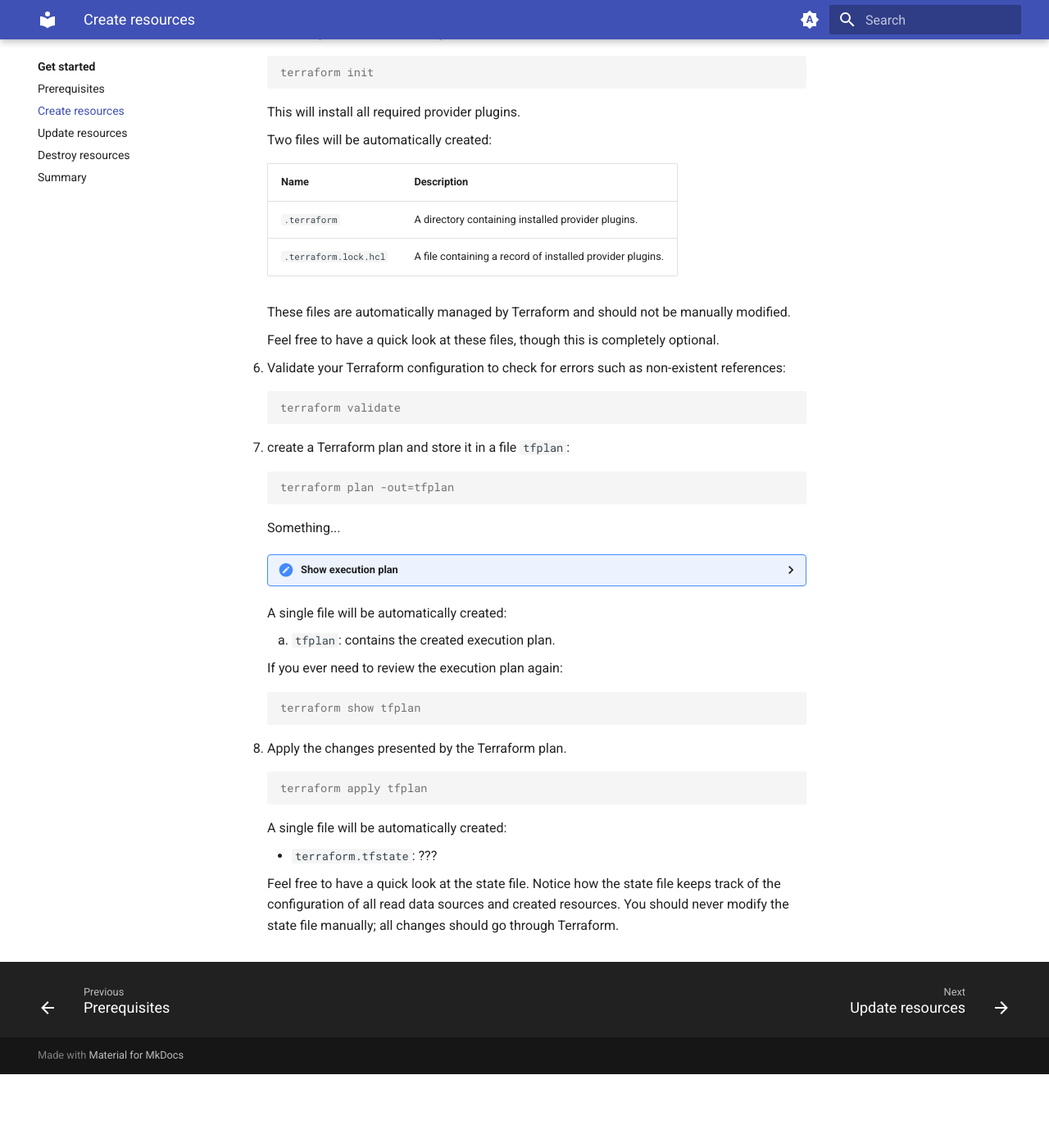
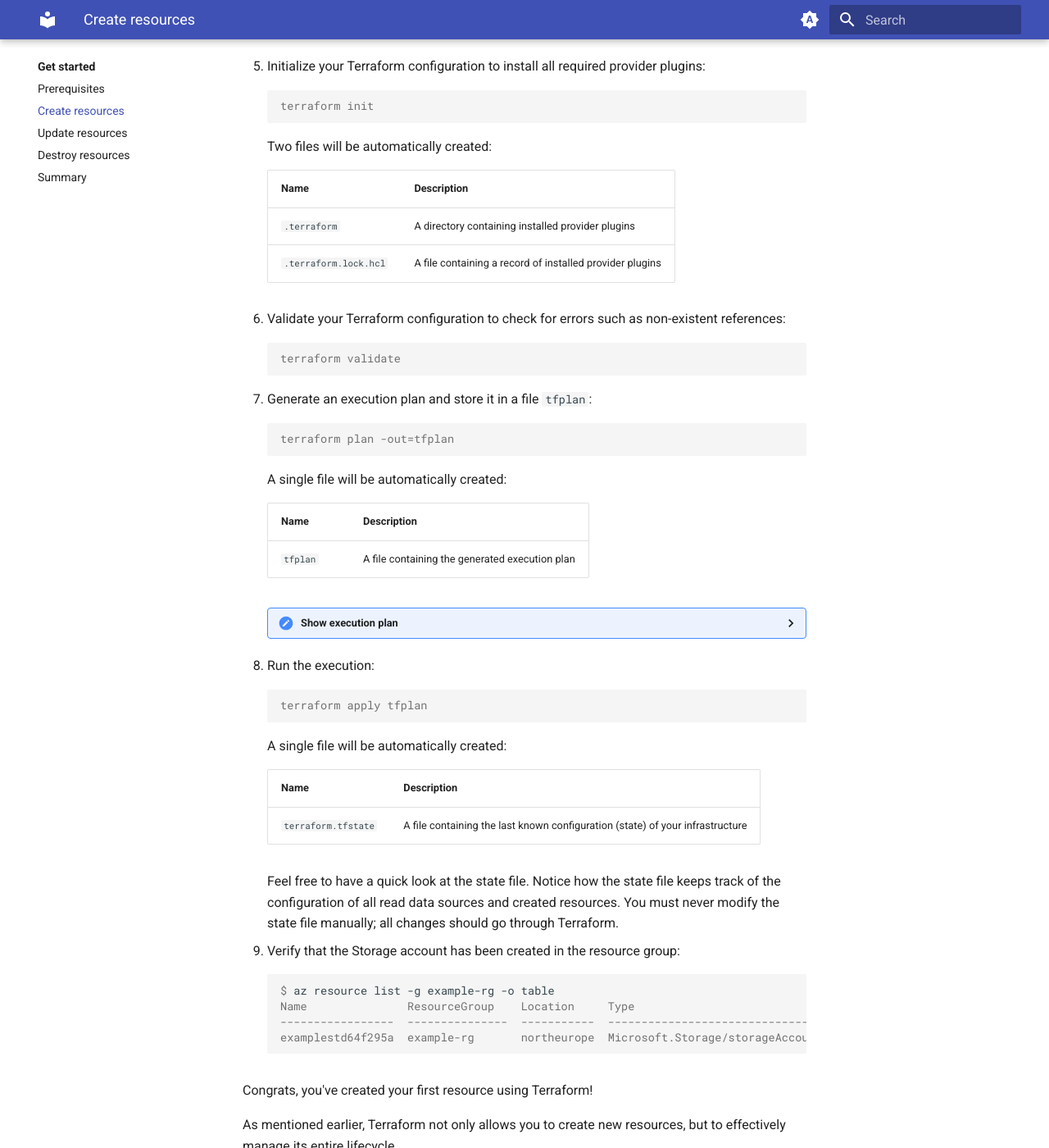
Before and after one commit to equinor/terraform-baseline, an MkDocs documentation site: the page built from docs/get-started/create-resources.md, in a window 1280 px wide and 1400 px high, scrolled down 890 px. Shown: the whole window at 82% size. Built offline with MkDocs 1.6.1 and Material for MkDocs 9.7.7, drawn with Linux system fonts in a browser that asks for light colours; before the commit the page ends 2200 px from its top, so only the background shows below that; some of the changed text lies outside the part shown.

Commit message:
docs: create resources

````diff
--- a/docs/get-started/create-resources.md
+++ b/docs/get-started/create-resources.md
@@ -1,4 +1,6 @@
 # Create resources
+
+Let's create an Azure Storage account using Terraform:
 
 1. Create a file `main.tf`.
 
@@ -34,9 +36,10 @@
     }
     ```
 
-    <details><summary>Full main.tf</summary>
+    <details><summary>Show `main.tf` contents</summary>
 
-    ```terraform
+    ```console
+    $ cat main.tf
     provider "azurerm" {
       features {}
     }
@@ -60,24 +63,18 @@
 
     </details>
 
-1. Initialize your Terraform configuration.
+1. Initialize your Terraform configuration to install all required provider plugins:
 
     ```console
     terraform init
     ```
 
-    This will install all required provider plugins.
-
     Two files will be automatically created:
 
     | Name | Description |
     | --- | --- |
-    | `.terraform` | A directory containing installed provider plugins. |
-    | `.terraform.lock.hcl` | A file containing a record of installed provider plugins. |
-
-    These files are automatically managed by Terraform and should not be manually modified.
-
-    Feel free to have a quick look at these files, though this is completely optional.
+    | `.terraform` | A directory containing installed provider plugins |
+    | `.terraform.lock.hcl` | A file containing a record of installed provider plugins |
 
 1. Validate your Terraform configuration to check for errors such as non-existent references:
 
@@ -85,13 +82,17 @@
     terraform validate
     ```
 
-1. create a Terraform plan and store it in a file `tfplan`:
+1. Generate an execution plan and store it in a file `tfplan`:
 
     ```console
     terraform plan -out=tfplan
     ```
 
-    Something...
+    A single file will be automatically created:
+
+    | Name | Description |
+    | --- | --- |
+    | `tfplan` | A file containing the generated execution plan |
 
     <details><summary>Show execution plan</summary>
 
@@ -176,17 +177,7 @@
 
     </details>
 
-    A single file will be automatically created:
-
-    1. `tfplan`: contains the created execution plan.
-
-    If you ever need to review the execution plan again:
-
-    ```console
-    terraform show tfplan
-    ```
-
-1. Apply the changes presented by the Terraform plan.
+1. Run the execution:
 
     ```console
     terraform apply tfplan
@@ -194,8 +185,25 @@
 
     A single file will be automatically created:
 
-    - `terraform.tfstate`: ???
+    | Name | Description |
+    | --- | --- |
+    | `terraform.tfstate` | A file containing the last known configuration (state) of your infrastructure |
 
     Feel free to have a quick look at the state file.
     Notice how the state file keeps track of the configuration of all read data sources and created resources.
-    You should never modify the state file manually; all changes should go through Terraform.
+    You must never modify the state file manually; all changes should go through Terraform.
+
+1. Verify that the Storage account has been created in the resource group:
+
+    ```console
+    $ az resource list -g example-rg -o table
+    Name               ResourceGroup    Location     Type                               Status
+    -----------------  ---------------  -----------  ---------------------------------  --------
+    examplestd64f295a  example-rg       northeurope  Microsoft.Storage/storageAccounts
+    ```
+
+Congrats, you've created your first resource using Terraform!
+
+As mentioned earlier, Terraform not only allows you to create new resources, but to effectively manage its entire lifecycle.
+
+Next, we'll make an update to the Storage account configuration, before we tear it all down again!
````
